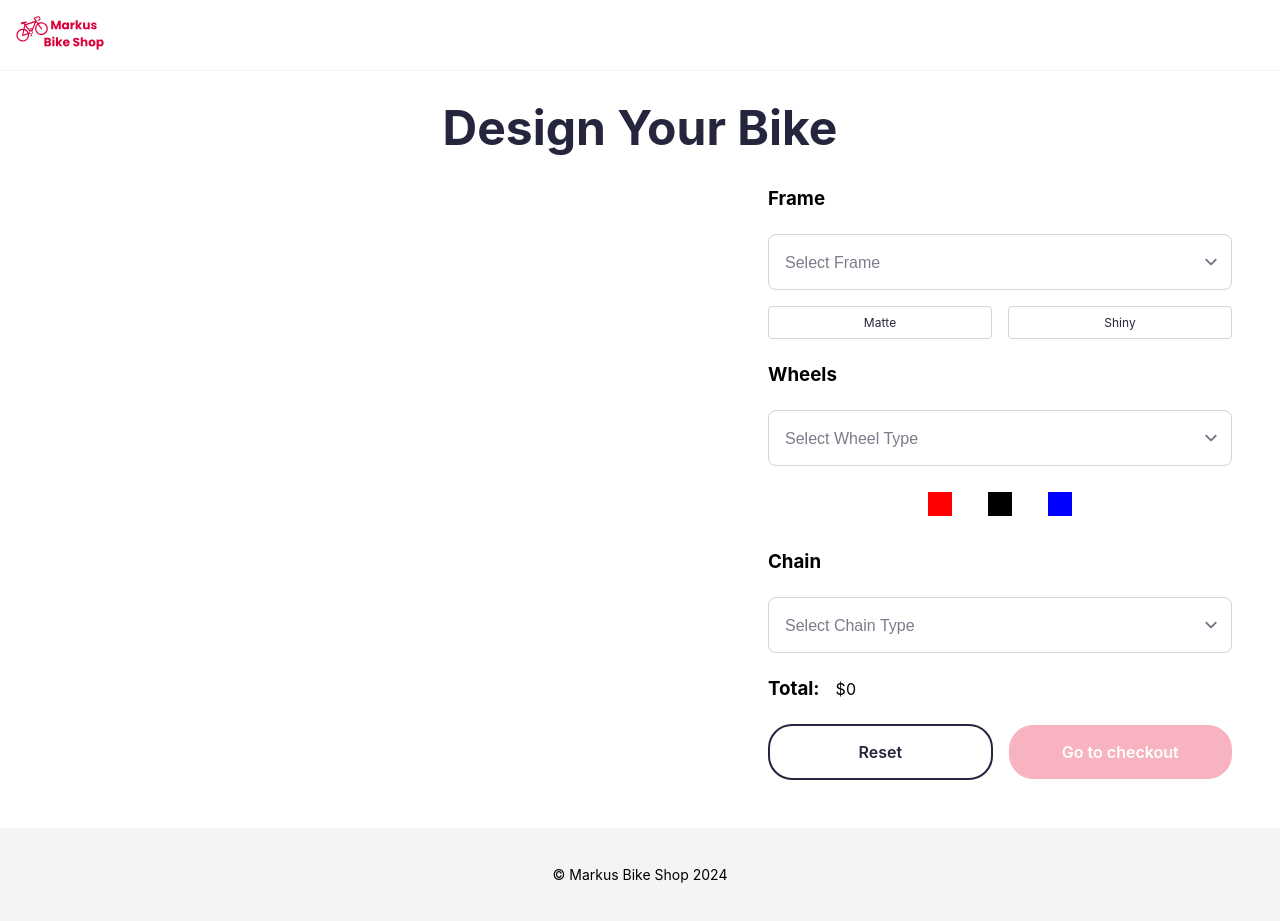
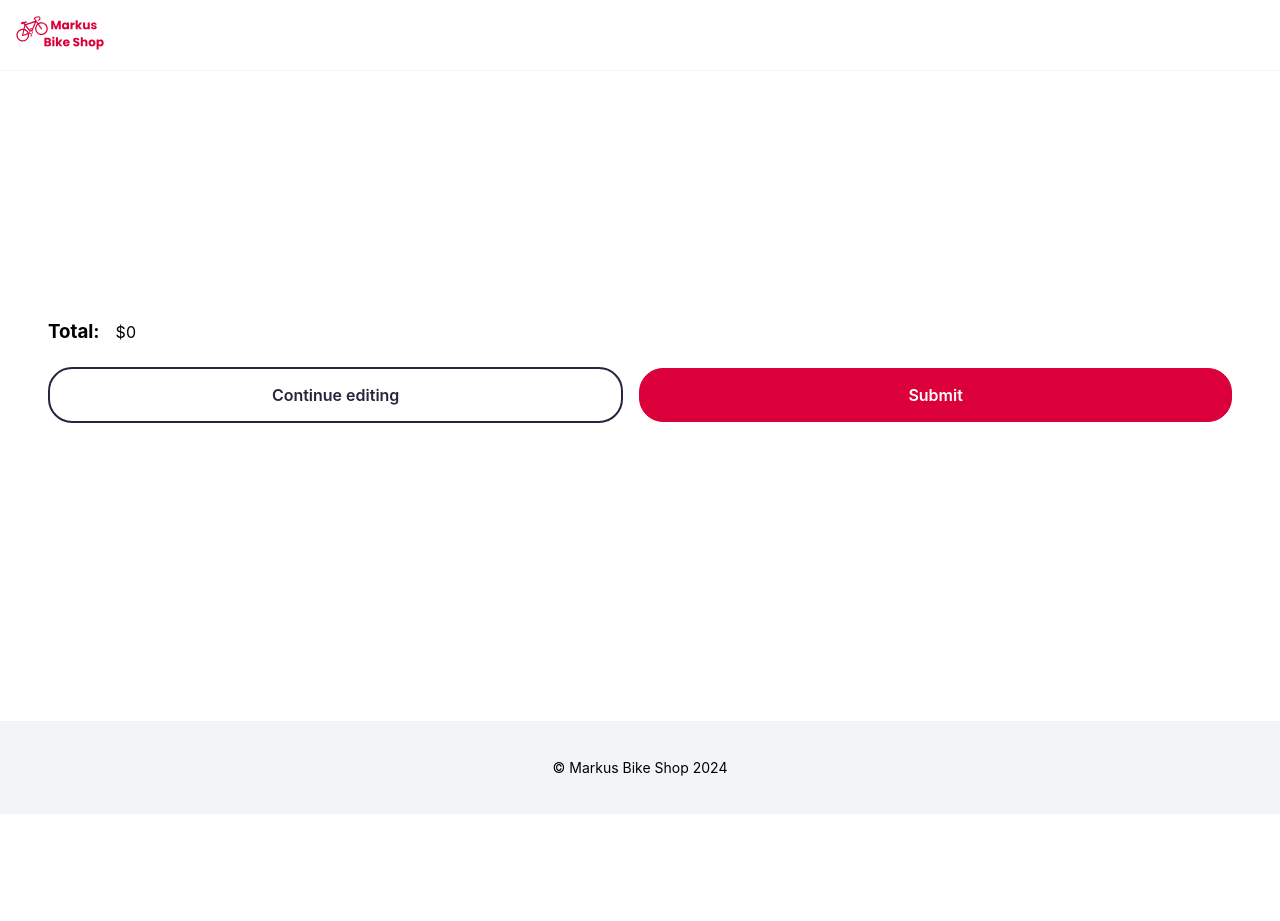
Before and after one commit to seguramaria/markus-bike-shop, a React (Vite) app: page /checkout in a window 1280 px wide. After the commit the page ends 814 px from the top, so only its background shows below. Built offline with nearby package versions, Linux system fonts and the light colour scheme.

Commit message:
feat: create checkout page

```diff
--- a/package.json
+++ b/package.json
@@ -11,7 +11,8 @@
   },
   "dependencies": {
     "react": "^18.3.1",
-    "react-dom": "^18.3.1"
+    "react-dom": "^18.3.1",
+    "react-router-dom": "^7.0.1"
   },
   "devDependencies": {
     "@eslint/js": "^9.13.0",
--- a/src/App.tsx
+++ b/src/App.tsx
@@ -1,19 +1,25 @@
+import { BrowserRouter as Router, Route, Routes } from "react-router-dom";
 import { BikeConfigProvider } from "@context/BikeConfigProvider";
 import styles from "./App.module.css";
 import { Footer } from "@layout/Footer/Footer";
 import { Header } from "@layout/Header/Header";
 import { BikeConfigurator } from "@pages/BikeConfigurator/BikeConfigurator";
+import { Checkout } from "@pages/Checkout/Checkout";
 
 function App() {
   return (
     <BikeConfigProvider>
-      <>
+      <Router>
         <Header />
         <main className={styles.appWrapper}>
-          <BikeConfigurator />
+          <Routes>
+            <Route path="/" element={<BikeConfigurator />} />
+            <Route path="/bike-configurator" element={<BikeConfigurator />} />
+            <Route path="/checkout" element={<Checkout />} />
+          </Routes>
         </main>
         <Footer />
-      </>
+      </Router>
     </BikeConfigProvider>
   );
 }
--- a/src/components/pages/BikeConfigurator/BikeConfigurator.module.css
+++ b/src/pages/BikeConfigurator/BikeConfigurator.module.css
@@ -48,7 +48,6 @@
   align-items: center;
   justify-content: flex-start;
   margin-bottom: 1rem;
-
   margin-bottom: 1.5rem;
 }
 
@@ -58,6 +57,10 @@
   gap: 1rem;
   align-items: center;
   justify-content: center;
+}
+
+.link {
+  width: 100%;
 }
 
 @media (min-width: 768px) {
--- a/src/components/pages/BikeConfigurator/BikeConfigurator.tsx
+++ b/src/pages/BikeConfigurator/BikeConfigurator.tsx
@@ -4,6 +4,7 @@ import { Button } from "@ui/Button/Button";
 import { useContext } from "react";
 import { bikeData } from "@data/bikeData";
 import { BikeConfigContext } from "@context/BikeConfigContext";
+import { Link } from "react-router-dom";
 
 export const BikeConfigurator = () => {
   const {
@@ -108,9 +109,11 @@ export const BikeConfigurator = () => {
             <Button type="reset" variant="secondary" onClick={handleReset}>
               Reset
             </Button>
-            <Button type="submit" disabled={!isFormValid}>
-              Go to checkout
-            </Button>
+            <Link to="/checkout" className={styles.link}>
+              <Button type="submit" disabled={!isFormValid}>
+                Go to checkout
+              </Button>
+            </Link>
           </div>
         </form>
       </div>
--- /dev/null
+++ b/src/pages/Checkout/Checkout.module.css
@@ -0,0 +1,31 @@
+.container {
+  display: flex;
+  flex-direction: column;
+  align-items: center;
+  justify-content: center;
+  padding: 3rem;
+  padding-top: 70px;
+  min-height: calc(100vh - 197px);
+}
+
+.total {
+  width: 100%;
+  display: flex;
+  gap: 1rem;
+  align-items: center;
+  justify-content: flex-start;
+  margin-bottom: 1rem;
+  margin-bottom: 1.5rem;
+}
+
+.formActions {
+  width: 100%;
+  display: flex;
+  gap: 1rem;
+  align-items: center;
+  justify-content: center;
+}
+
+.link {
+  width: 100%;
+}
--- /dev/null
+++ b/src/pages/Checkout/Checkout.tsx
@@ -0,0 +1,28 @@
+import styles from "./Checkout.module.css";
+import { Button } from "@components/ui/Button/Button";
+import { BikeConfigContext } from "@context/BikeConfigContext";
+import { useContext } from "react";
+import { Link } from "react-router-dom";
+
+export const Checkout = () => {
+  const { bikeConfig, totalPrice } = useContext(BikeConfigContext);
+
+  console.log(bikeConfig);
+
+  return (
+    <div className={styles.container}>
+      <div className={styles.total}>
+        <h3>Total: </h3> <span>${totalPrice}</span>
+      </div>
+      <div className={styles.formActions}>
+        <Link to="/bike-configurator" className={styles.link}>
+          <Button type="reset" variant="secondary">
+            Continue editing
+          </Button>
+        </Link>
+
+        <Button onClick={() => console.log("PLace order")}>Submit</Button>
+      </div>
+    </div>
+  );
+};
--- a/tsconfig.app.json
+++ b/tsconfig.app.json
@@ -13,7 +13,7 @@
       "@data/*": ["data/*"],
       "@hooks/*": ["hooks/*"],
       "@layout/*": ["components/layout/*"],
-      "@pages/*": ["components/pages/*"],
+      "@pages/*": ["pages/*"],
       "@ui/*": ["components/ui/*"]
     },
 
--- a/vite.config.ts
+++ b/vite.config.ts
@@ -10,7 +10,7 @@ export default defineConfig({
       "@data": "/src/data",
       "@hooks": "/src/hooks",
       "@layout": "/src/components/layout",
-      "@pages": "/src/components/pages",
+      "@pages": "/src/pages",
       "@ui": "/src/components/ui",
     },
   },
```
Also changed, not shown: 1 other file (tests, documents, lock files or other folders).
